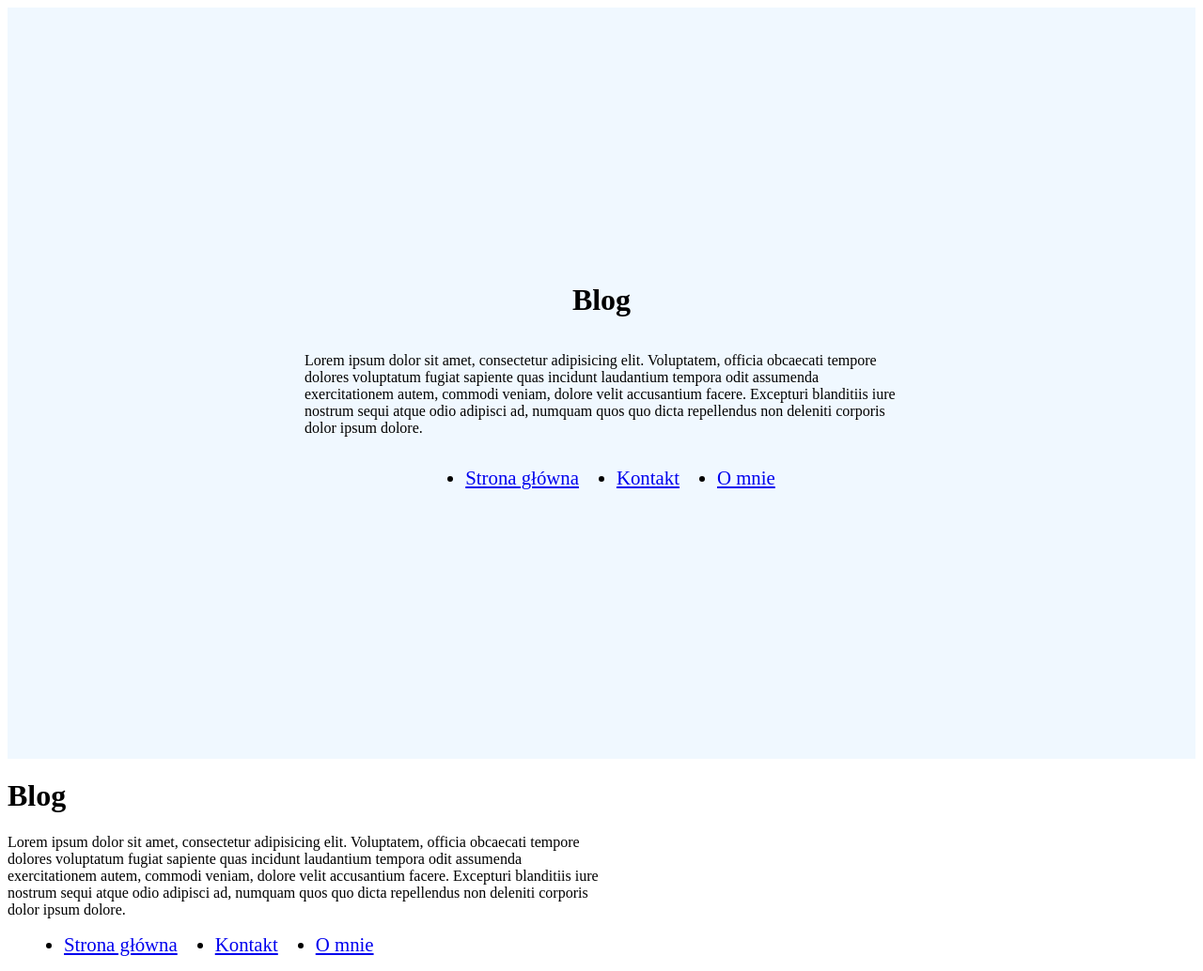
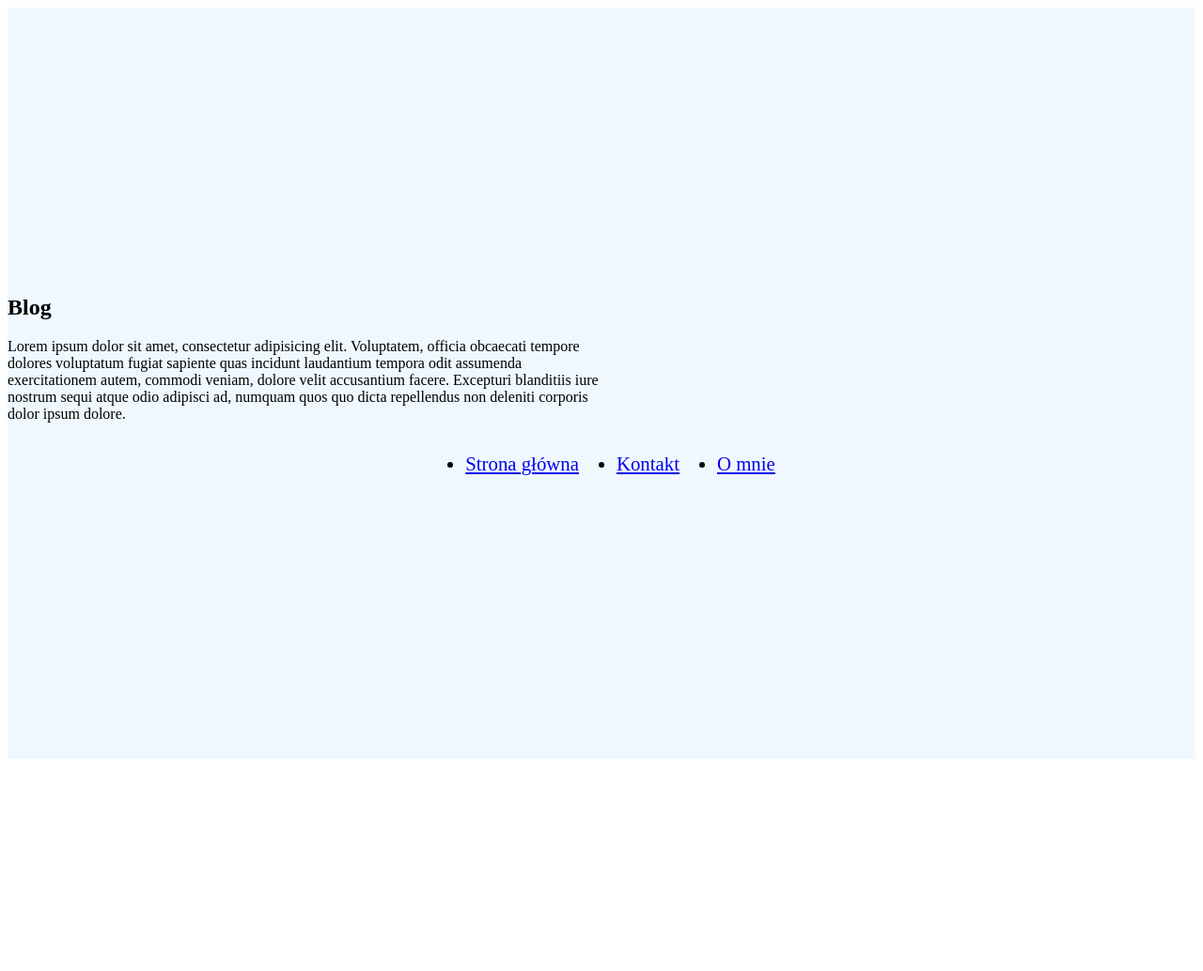
Before and after one commit to Dawid9906/shoperup, a plain HTML site: page blog/index.html in a window 1280 px wide. Shown: the whole page at 94% size. After the commit the page ends 816 px from the top, so only its background shows below. Drawn offline with Linux system fonts and the light colour scheme.

Commit message:
deleted empty header and footer, added section into main

```diff
--- a/blog/index.html
+++ b/blog/index.html
@@ -7,17 +7,18 @@
     <link rel="stylesheet" href="../style.css" />
   </head>
   <body>
-    <header></header>
     <main>
-      <h1>Blog</h1>
-      <p id="tekst">
-        Lorem ipsum dolor sit amet, consectetur adipisicing elit. Voluptatem,
-        officia obcaecati tempore dolores voluptatum fugiat sapiente quas incidunt
-        laudantium tempora odit assumenda exercitationem autem, commodi veniam,
-        dolore velit accusantium facere. Excepturi blanditiis iure nostrum sequi
-        atque odio adipisci ad, numquam quos quo dicta repellendus non deleniti
-        corporis dolor ipsum dolore.
-      </p>
+      <section>
+        <h1>Blog</h1>
+        <p id="tekst">
+          Lorem ipsum dolor sit amet, consectetur adipisicing elit. Voluptatem,
+          officia obcaecati tempore dolores voluptatum fugiat sapiente quas
+          incidunt laudantium tempora odit assumenda exercitationem autem,
+          commodi veniam, dolore velit accusantium facere. Excepturi blanditiis
+          iure nostrum sequi atque odio adipisci ad, numquam quos quo dicta
+          repellendus non deleniti corporis dolor ipsum dolore.
+        </p>
+      </section>
       <nav>
         <ul>
           <li><a href="../index.html">Strona główna</a></li>
@@ -26,22 +27,5 @@
         </ul>
       </nav>
     </main>
-    <footer></footer>
-    <h1>Blog</h1>
-    <p id="tekst">
-      Lorem ipsum dolor sit amet, consectetur adipisicing elit. Voluptatem,
-      officia obcaecati tempore dolores voluptatum fugiat sapiente quas incidunt
-      laudantium tempora odit assumenda exercitationem autem, commodi veniam,
-      dolore velit accusantium facere. Excepturi blanditiis iure nostrum sequi
-      atque odio adipisci ad, numquam quos quo dicta repellendus non deleniti
-      corporis dolor ipsum dolore.
-    </p>
-    <p id="nav">
-      <ul>
-        <li><a href="../index.html">Strona główna</a></li>
-        <li><a href="../kontakt/index.html">Kontakt</a></li>
-        <li><a href="../o mnie/index.html">O mnie</a></li>
-      </ul>
-    </p>
   </body>
 </html>
```
Also changed, not shown: index.html (+6 -7 lines), kontakt/index.html (+2 -2 lines), o mnie/index.html (+6 -6 lines).
